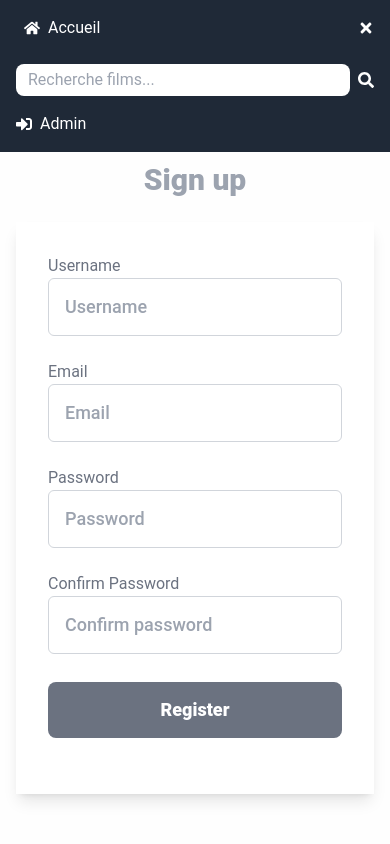
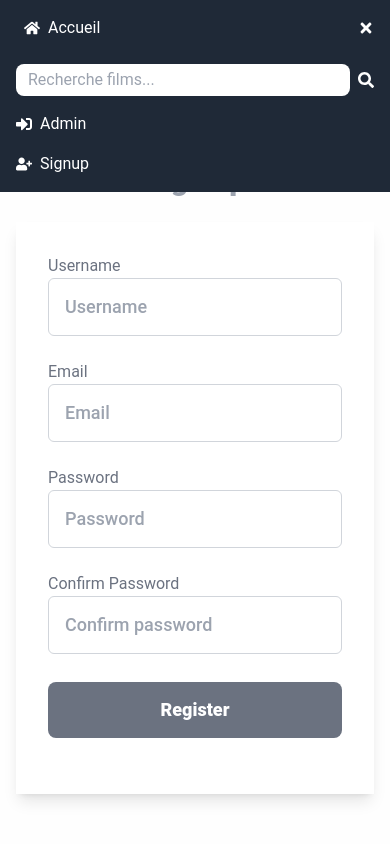
Before and after one commit to rider974/simplo-cine-dockerhub-ci, a Next.js app in the folder front/: page /authentification/register in a window 390 px wide. Both pictures are taken after a click on the button 366 px from the left and 28 px from the top of the page. Shown: the top 844 px of the page. Built offline with nearby package versions, Linux system fonts and the light colour scheme.

Commit message:
feat :navbar

```diff
--- a/front/app/components/Navbar.tsx
+++ b/front/app/components/Navbar.tsx
@@ -4,12 +4,28 @@ import Link from "next/link";
 import { useRouter } from "next/navigation";
 import * as React from "react";
 import { useState, FormEvent } from "react";
-import { FaHome, FaSignInAlt, FaSearch, FaBars, FaTimes } from "react-icons/fa";
+import {
+  FaHome,
+  FaSignInAlt,
+  FaSearch,
+  FaBars,
+  FaTimes,
+  FaUserPlus,
+} from "react-icons/fa";
+
+const useAuth = () => {
+  const [isAuthenticated] = useState(true); // Change à true si l'utilisateur est connecté
+  const [isAdmin] = useState(true); // Change à true si l'utilisateur est admin
+
+  // Ici, tu peux utiliser un hook réel ou une API pour récupérer ces informations
+  return { isAuthenticated, isAdmin };
+};
 
 export default function Navbar() {
   const [searchQuery, setSearchQuery] = useState("");
   const [isMobileMenuOpen, setIsMobileMenuOpen] = useState(false);
   const router = useRouter();
+  const { isAuthenticated, isAdmin } = useAuth();
 
   const handleSearch = (e: FormEvent) => {
     e.preventDefault();
@@ -93,6 +109,16 @@ export default function Navbar() {
               <FaSignInAlt />
               <span className="ml-2">Admin</span>
             </Link>
+            {/* Affichage du lien Signup dans le menu mobile */}
+            {isAuthenticated && isAdmin && (
+              <Link
+                href="/authentification/signup"
+                className="flex items-center hover:underline"
+              >
+                <FaUserPlus />
+                <span className="ml-2">Signup</span>
+              </Link>
+            )}
           </div>
         </div>
       )}
```
